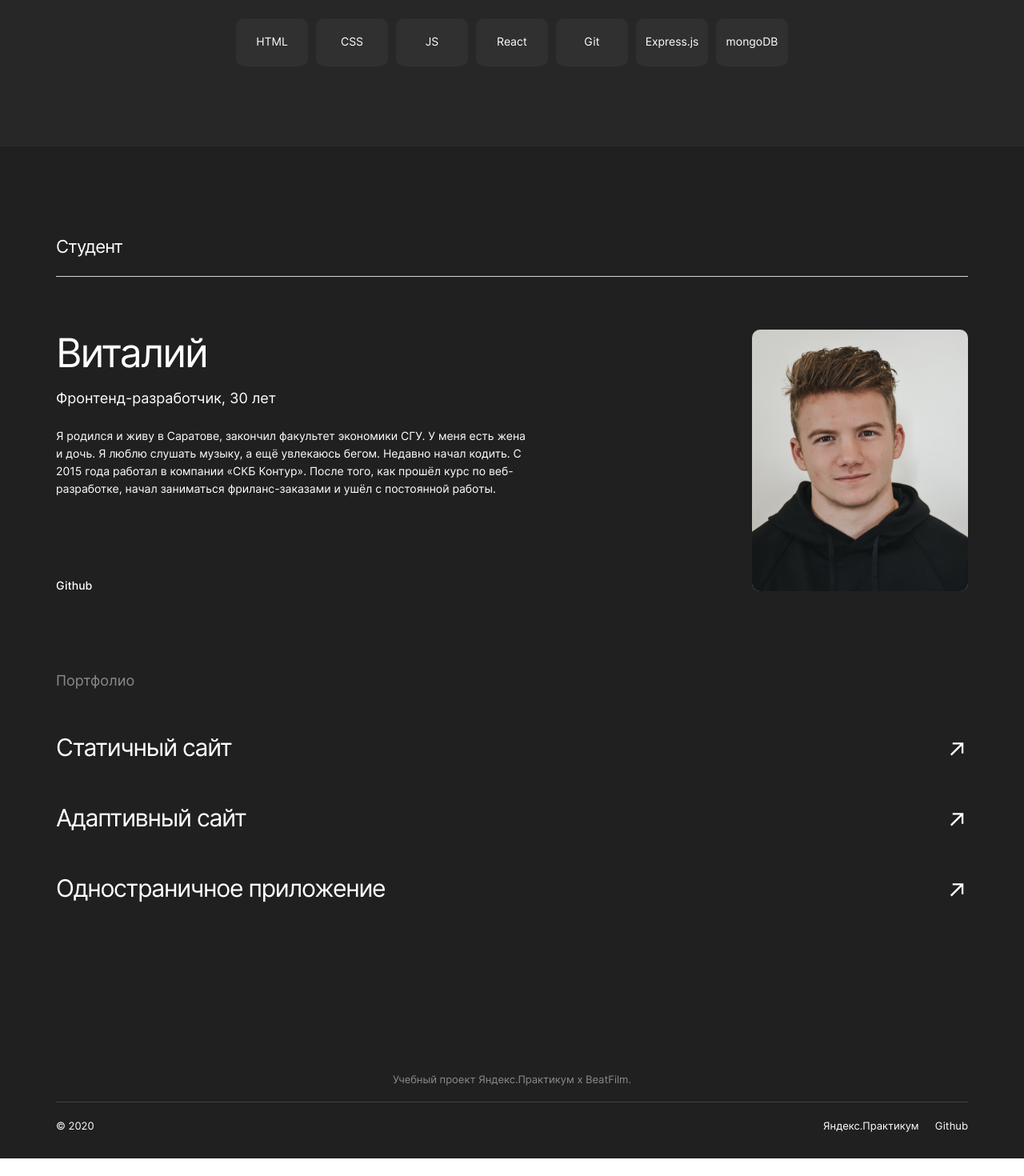
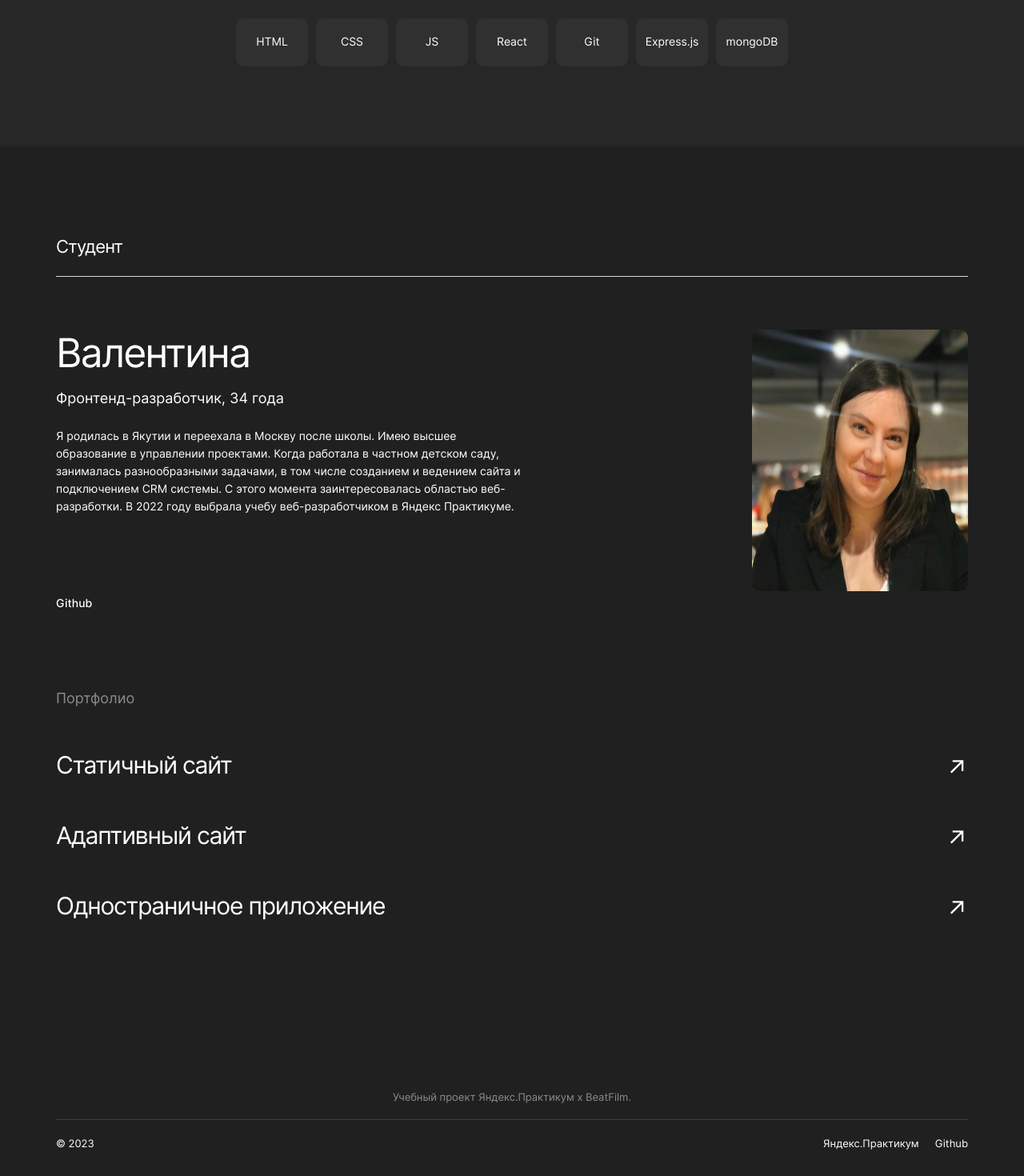
Before and after one commit to ValentinaNovoseletskaya/movies-explorer-frontend, a React (Create React App) app: page / in a window 1280 px wide. Shown: the part 1699-3169 px from the top of the page at 80% size. Before the commit the page ends 3147 px from the top, so only its background shows below. Built offline with nearby package versions, Linux system fonts and the light colour scheme; no server answers.

Commit message:
info update

```diff
--- a/src/components/Footer/Footer.js
+++ b/src/components/Footer/Footer.js
@@ -5,7 +5,7 @@ function Footer() {
         <footer className="footer">
             <p className="footer__text">Учебный проект Яндекс.Практикум х BeatFilm.</p>
             <div className="footer__container">
-                <p className="footer__copyright">&#169; 2020</p>
+                <p className="footer__copyright">&#169; 2023</p>
                 <div className="footer__links">
                     <Link className="footer__link" target="_blank" to="https://practicum.yandex.ru/" >Яндекс.Практикум</Link>
                     <Link className="footer__link" target="_blank" to="https://github.com/ValentinaNovoseletskaya" >Github</Link>
--- a/src/components/Student/Student.js
+++ b/src/components/Student/Student.js
@@ -9,10 +9,11 @@ function Student() {
             <h2 className="section-title">Студент</h2>
             <article className="student__container">
                 <div className="student__info">
-                    <h3 className="student__name">Виталий</h3>
-                    <p className="student__about">Фронтенд-разработчик, 30 лет</p>
-                    <p className="student__text">Я родился и живу в Саратове, закончил факультет экономики СГУ. У меня есть жена
-        и&nbsp;дочь. Я люблю слушать музыку, а ещё увлекаюсь бегом. Недавно начал кодить. С 2015 года работал в компании «СКБ Контур». После того, как прошёл курс по веб-разработке, начал заниматься фриланс-заказами и ушёл с постоянной работы.</p>
+                    <h3 className="student__name">Валентина</h3>
+                    <p className="student__about">Фронтенд-разработчик, 34 года</p>
+                    <p className="student__text">Я родилась в Якутии и переехала в Москву после школы. Имею высшее образование в управлении проектами.
+                    Когда работала в частном детском саду, занималась разнообразными задачами, в том числе созданием и ведением сайта и подключением CRM системы.
+                    С этого момента заинтересовалась областью веб-разработки. В 2022 году выбрала учебу веб-разработчиком в Яндекс Практикуме.</p>
                     <Link target="_blank" to="https://github.com/ValentinaNovoseletskaya" className="student__link">Github</Link>
                 </div>
                 <img className="student__photo" src={photo} alt="Фотограция студента" />
```
Also changed, not shown: src/images/photo.jpg.
